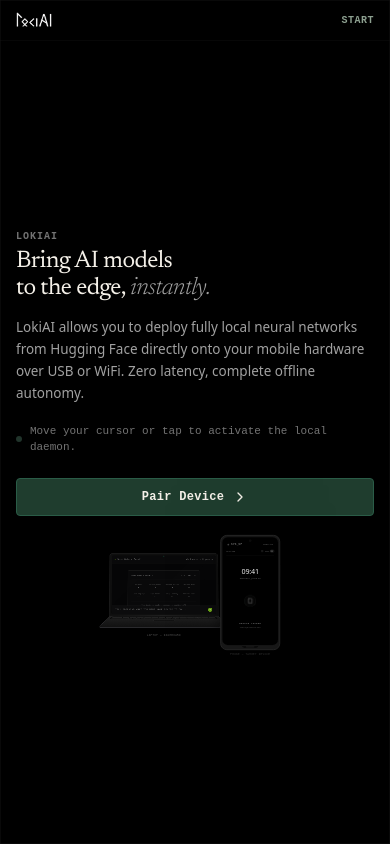
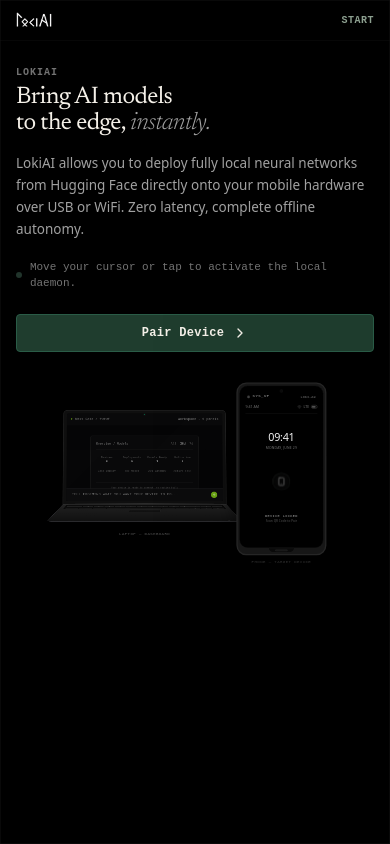
Before and after one commit to The-Shriks1/LokiAI-v1.1, a React (Vite) app: page / in a window 390 px wide. Both pictures are taken after a click on the button "START JOURNEY". Built offline with nearby package versions, Linux system fonts and the light colour scheme; a small style sheet from the web is missing.

Commit message:
Update layout balance and HTML title

```diff
--- a/index.html
+++ b/index.html
@@ -3,7 +3,7 @@
   <head>
     <meta charset="UTF-8" />
     <meta name="viewport" content="width=device-width, initial-scale=1.0" />
-    <title>LokiAI - Secure Edge Intelligence</title>
+    <title>LokiAI - Edge AI made ridiculously simple.</title>
     <link rel="icon" type="image/png" href="/favicon.png" />
   </head>
   <body>
--- a/src/App.tsx
+++ b/src/App.tsx
@@ -315,7 +315,7 @@
         return (
           <div className="flex flex-col items-start justify-center space-y-4 lg:space-y-6 w-full max-w-5xl mx-auto z-50 text-left py-4 lg:py-12">
             <span className="text-[11px] font-mono tracking-[0.25em] text-[#8da090] font-bold uppercase drop-shadow-md">
-              LokiAI // Secure Edge Intelligence
+              Edge AI made ridiculously simple.
             </span>
 
             <h1 className="text-3xl sm:text-5xl md:text-6xl lg:text-7xl font-serif font-normal tracking-tight text-brand-text leading-[1.08] drop-shadow-2xl">
@@ -788,12 +788,9 @@
       </header>
 
       {/* Narrative Section & Continuous viewport journey */}
-      <main className="flex-1 min-h-0 h-full w-full max-w-7xl mx-auto px-4 sm:px-6 py-1 md:py-8 flex flex-col lg:flex-row items-center lg:items-stretch lg:justify-between gap-1 sm:gap-4 lg:gap-12 relative z-10 overflow-y-auto overflow-x-hidden lg:overflow-hidden">
+      <main className="flex-1 min-h-0 h-full w-full max-w-7xl mx-auto px-4 sm:px-6 py-6 md:py-8 flex flex-col lg:flex-row items-center lg:items-stretch lg:justify-between gap-6 sm:gap-8 lg:gap-12 relative z-10 overflow-y-auto overflow-x-hidden lg:overflow-hidden">
 
-        {/* Mobile/tablet: this wrapper centers the pair as one unit via margin-auto (safe under overflow,
-            unlike justify-center which clips inaccessible content on short viewports). On lg it becomes
-            display:contents so narrative/device go back to being direct flex-row children of <main>. */}
-        <div className="flex flex-col items-center w-full my-auto gap-1 sm:gap-4 lg:contents">
+        <div className="flex flex-col items-center justify-start lg:justify-center w-full h-full gap-4 sm:gap-6 lg:contents">
 
         {/* LEFT COMPONENT COLUMN: NARRATIVE PORTION */}
         <div className={`w-full flex-none lg:flex-1 lg:overflow-y-auto overflow-x-hidden lg:min-h-0 ${activeChapter === 'landing' ? 'lg:w-10/12 mx-auto text-center items-center' : 'lg:w-5/12'} flex flex-col justify-center lg:min-h-[280px] space-y-4 transition-all duration-700 pb-4 lg:pb-0`} ref={narrativeRef}>
@@ -801,8 +798,8 @@
         </div>
 
         {/* RIGHT COMPONENT COLUMN: IMMERSIVE DEVICE HOUSING */}
-        <div className={`relative w-full lg:w-7/12 flex items-center justify-center h-[120px] min-[400px]:h-[150px] sm:h-[280px] lg:h-auto shrink-0 transition-opacity duration-700 ${activeChapter === 'landing' ? 'opacity-0 pointer-events-none hidden lg:flex' : 'opacity-100'}`} ref={deviceContainerRef}>
-          <div className="flex flex-row flex-nowrap items-center justify-center gap-2 sm:gap-8 lg:gap-20 xl:gap-24 scale-[0.3] min-[400px]:scale-[0.35] sm:scale-[0.6] lg:scale-100 origin-center transition-all duration-300">
+        <div className={`relative w-full lg:w-7/12 flex items-center justify-center h-[180px] min-[400px]:h-[220px] sm:h-[280px] lg:h-auto shrink-0 transition-opacity duration-700 ${activeChapter === 'landing' ? 'opacity-0 pointer-events-none hidden lg:flex' : 'opacity-100'}`} ref={deviceContainerRef}>
+          <div className="flex flex-row flex-nowrap items-center justify-center gap-6 sm:gap-8 lg:gap-20 xl:gap-24 scale-[0.45] min-[400px]:scale-[0.5] sm:scale-[0.6] lg:scale-100 origin-center transition-all duration-300">
 
             {/* Laptop — the dashboard, what the user is looking at on their laptop screen */}
             <div className="flex flex-col items-center gap-2">
```
